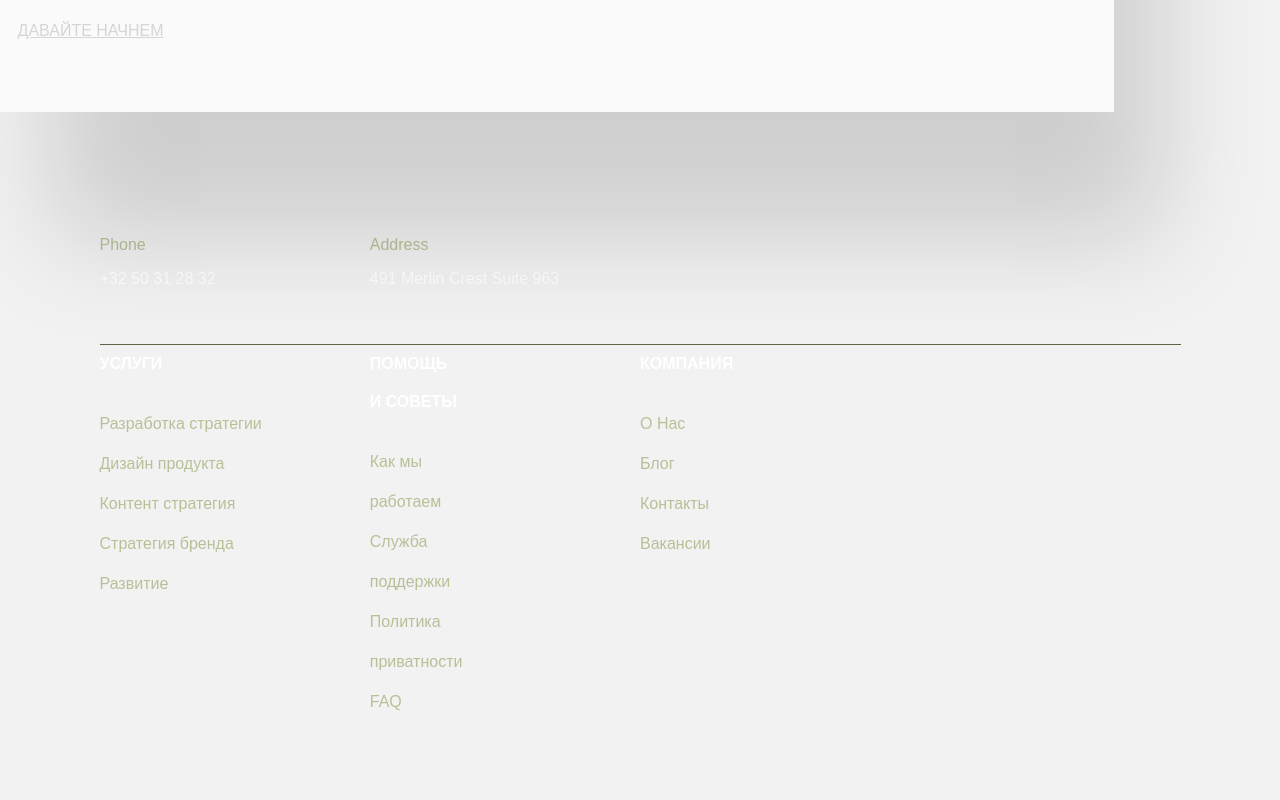
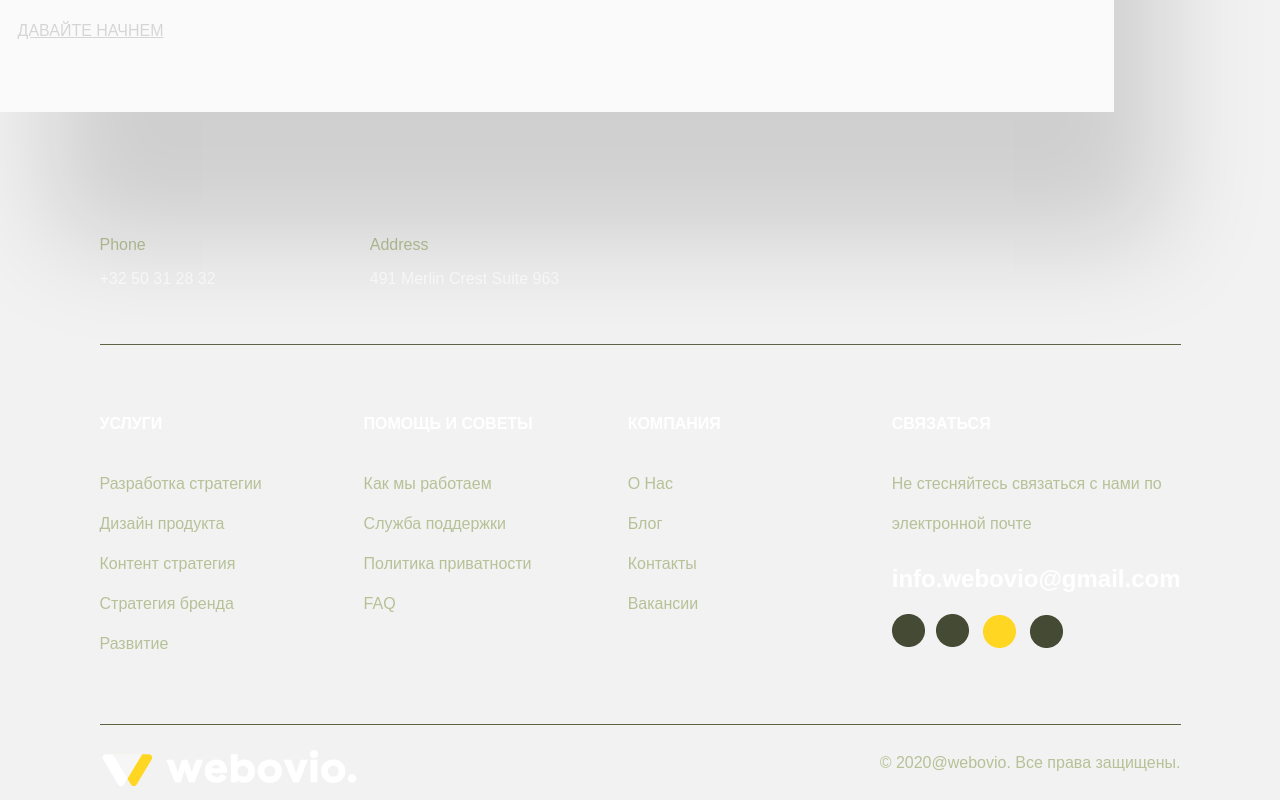
Before and after one commit to TanyaSummer/webovio, a website: page app/index.html in a window 1280 px wide. Shown: the part 5219-6019 px from the top of the page. Before the commit the page ends 5951 px from the top, so only its background shows below. Drawn offline with nearby package versions, Linux system fonts and the light colour scheme; files that its build step writes are made by us from their sources.

Commit message:
finish all footer block

```diff
--- a/app/index.html
+++ b/app/index.html
@@ -356,7 +356,7 @@
             </ul>
           </div>
 
-          <div class="footer-nav">
+
             <div class="footer-nav__box">
               <h6 class="footer-nav__title">
                 Помощь и советы
@@ -384,9 +384,8 @@
                 </li>
               </ul>
             </div>
-          </div>
 
-          <div class="footer-nav">
+
             <div class="footer-nav__box">
               <h6 class="footer-nav__title">
                 Компания
@@ -414,8 +413,37 @@
                 </li>
               </ul>
             </div>
-          </div>
 
+            <div class="footer-nav__box">
+              <h6 class="footer-nav__title">
+                связаться
+              </h6>
+              <ul class="footer-nav__list">
+                <li class="footer-nav__item">
+                  <a class="footer-nav__link" href="#">
+                    Не стесняйтесь связаться с нами по электронной почте
+                  </a>
+                </li>
+                <li>
+                  <a class="footer-nav__mail" href="mailto:info.webovio@gmail.com">
+                    info.webovio@gmail.com
+                  </a>
+                </li>
+                <li>
+                  <img src="images/icon/social.png" alt="social">
+                </li>
+              </ul>
+            </div>
+
+        </div>
+
+        <div class="footer-copyrighte">
+          <a class="logo" href="#">
+            <img class="logo__img" src="images/logo.svg" alt="logo">
+          </a>
+          <p class="footer-copyrighte__text">
+            © 2020@webovio. Все права защищены.
+          </p>
         </div>
   </footer>
   <script src="js/main.min.js"></script>
--- a/app/scss/style.scss
+++ b/app/scss/style.scss
@@ -317,6 +317,9 @@
 .footer-nav{
   display: grid;
   grid-template-columns: repeat(4, 1fr);
+  margin-top: 60px;
+  padding-bottom: 60px;
+  border-bottom: 1px solid #5D6544;
   .footer-nav__title{
     color: white;
     font-size: 16px;
@@ -328,4 +331,15 @@
     color: $green-light;
     line-height: 40px;
   }
+  &__mail{
+    @extend %poppins-700;
+    font-size: 24px;
+    line-height: 70px;
+    color: $white;
+  }
 }
+.footer-copyrighte{
+  display: flex;
+  justify-content: space-between;
+  margin-top: 25px;
+}
```
Also changed, not shown: app/images/icon/social.png (added).
